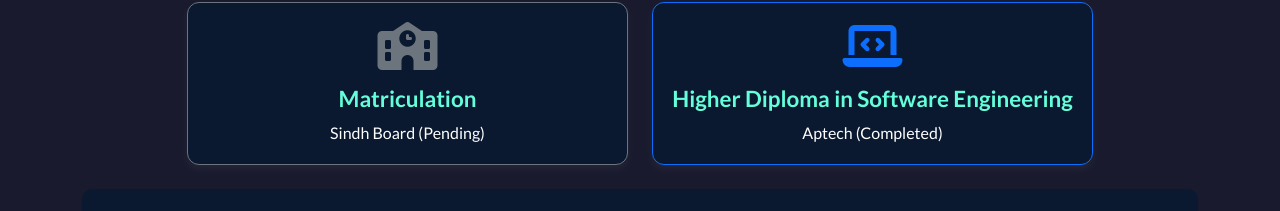
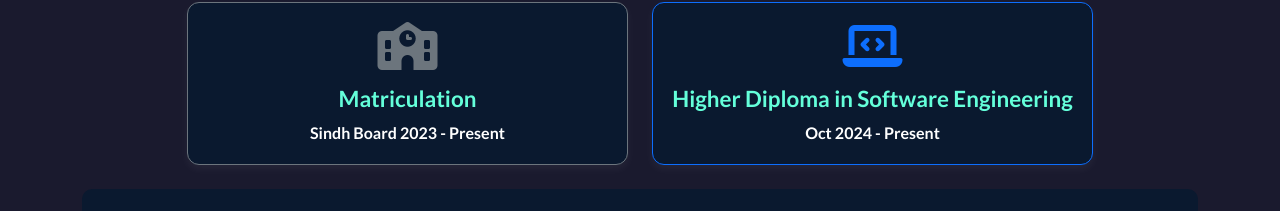
Before and after one commit to Mustafa467-hash/Portfolio, a plain HTML site: page index.html in a window 1280 px wide. Shown: the part 2184-2395 px from the top of the page. Drawn offline with nearby package versions, Linux system fonts and the light colour scheme.

Commit message:
Update index.html

```diff
--- a/index.html
+++ b/index.html
@@ -1,3 +1,4 @@
+
 <!DOCTYPE html>
 <html lang="en">
   <head>
@@ -211,7 +212,7 @@
                       <div class="card-body">
                           <i class="fas fa-school fa-3x text-secondary mb-3"></i>
                           <h5 class="card-title">Matriculation</h5>
-                          <p class="card-text">Sindh Board (Pending)</p>
+                          <p class="card-text"><b>Sindh Board 2023 - Present</b></p>
                       </div>
                   </div>
               </div>
@@ -222,7 +223,7 @@
                       <div class="card-body">
                           <i class="fas fa-laptop-code fa-3x text-primary mb-3"></i>
                           <h5 class="card-title">Higher Diploma in Software Engineering</h5>
-                          <p class="card-text">Aptech (Completed)</p>
+                          <p class="card-text"><b>Oct 2024 - Present</b></p>
                       </div>
                   </div>
               </div>
```
